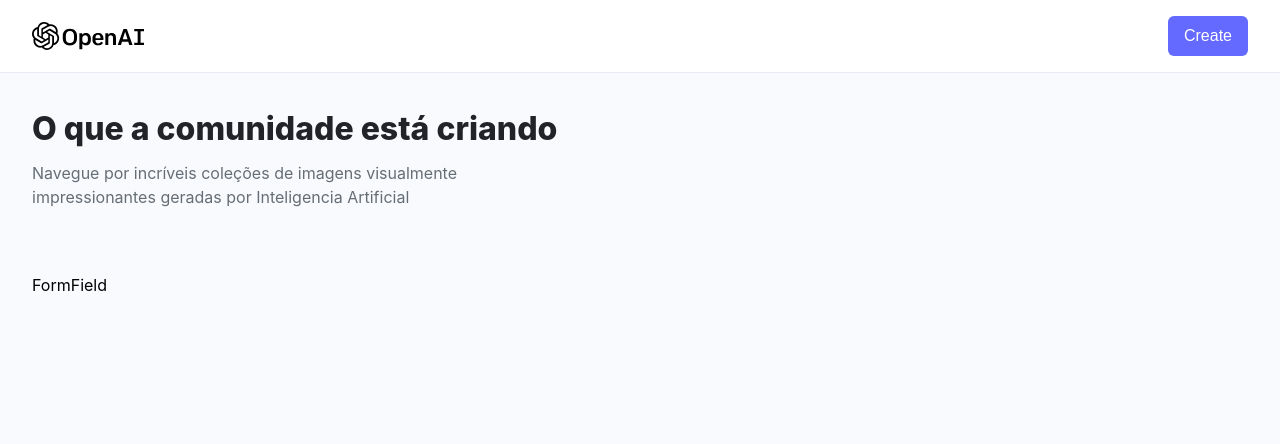
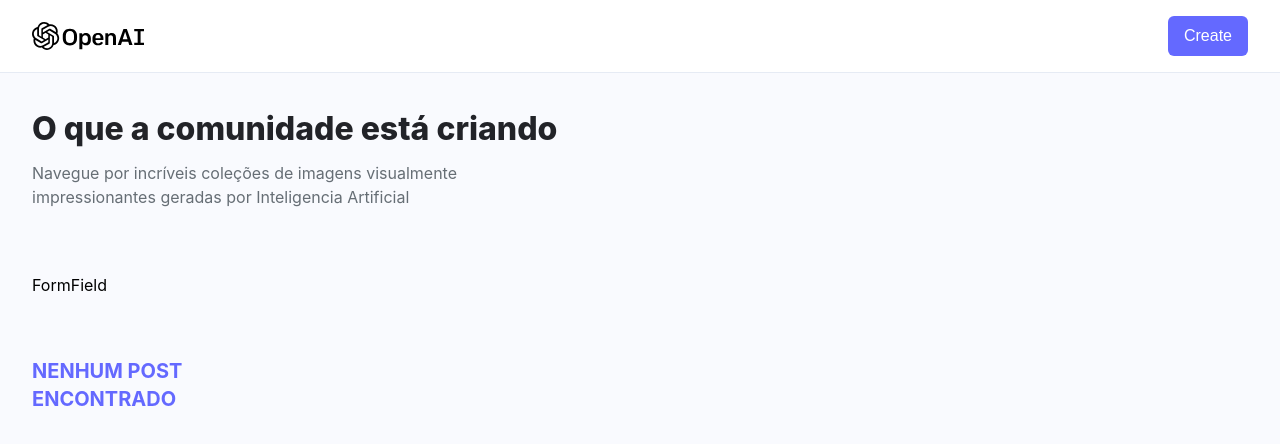
Before and after one commit to marcolaleal/Image_Generator_old, a React (Vite) app in the folder client/: page / in a window 1280 px wide. Shown: the top 444 px of the page. Built offline with nearby package versions, Linux system fonts and the light colour scheme; a web font is replaced by a local one.

Commit message:
feat: Home page complete

```diff
--- a/client/src/pages/Home.jsx
+++ b/client/src/pages/Home.jsx
@@ -2,9 +2,25 @@
 
 import { Loader, Card, FormField } from '../components';
 
+
+const RenderCards = ({ data, title }) => {
+  if (data?.length > 0) {
+    return (
+      data.map((post) => <Card key={post._id} {...post} />)
+    );
+  }
+
+  return (
+    <h2 className="mt-5 font-bold text-[#6469ff] text-xl uppercase">{title}</h2>
+  );
+};
+
+
 const Home = () => {
   const [loading, setLoading] = useState(false);
- const [allPosts, setAllPosts] = useState(null);
+  const [allPosts, setAllPosts] = useState(null);
+
+  const [searchText, setSearchText] = useState('');
 
   return (
     <section className="max-w-7x1 mx-auto">
@@ -23,7 +39,35 @@
       </div>
 
       <div className="mt-10">
-
+        {loading ? (
+          <div className="flex justify-center items-center">
+            <Loader />
+          </div>
+        ) : (
+          <>
+            {searchText && (
+              <h2 className="font-medium text-[#666e75]"
+              text-xl mb-3>
+                Apresentando resultados para <span className="text-
+                [#222328]">{searchText}</span>
+              </h2>
+            )}
+            <div className="grid lg:grid-cols-4 sm:grid-cols-3
+            xs:grid-cols-2 grid-cols-1 gap-3">
+              {searchText ? (
+                <RenderCards
+                  data={[]}
+                  title="Nenhum resultado encontrado"
+                />
+              ) : (
+                <RenderCards
+                  data={[]}
+                  title="Nenhum post encontrado "
+                />
+              )}
+            </div>
+          </>
+        )}
       </div>
 
     </section>
```
